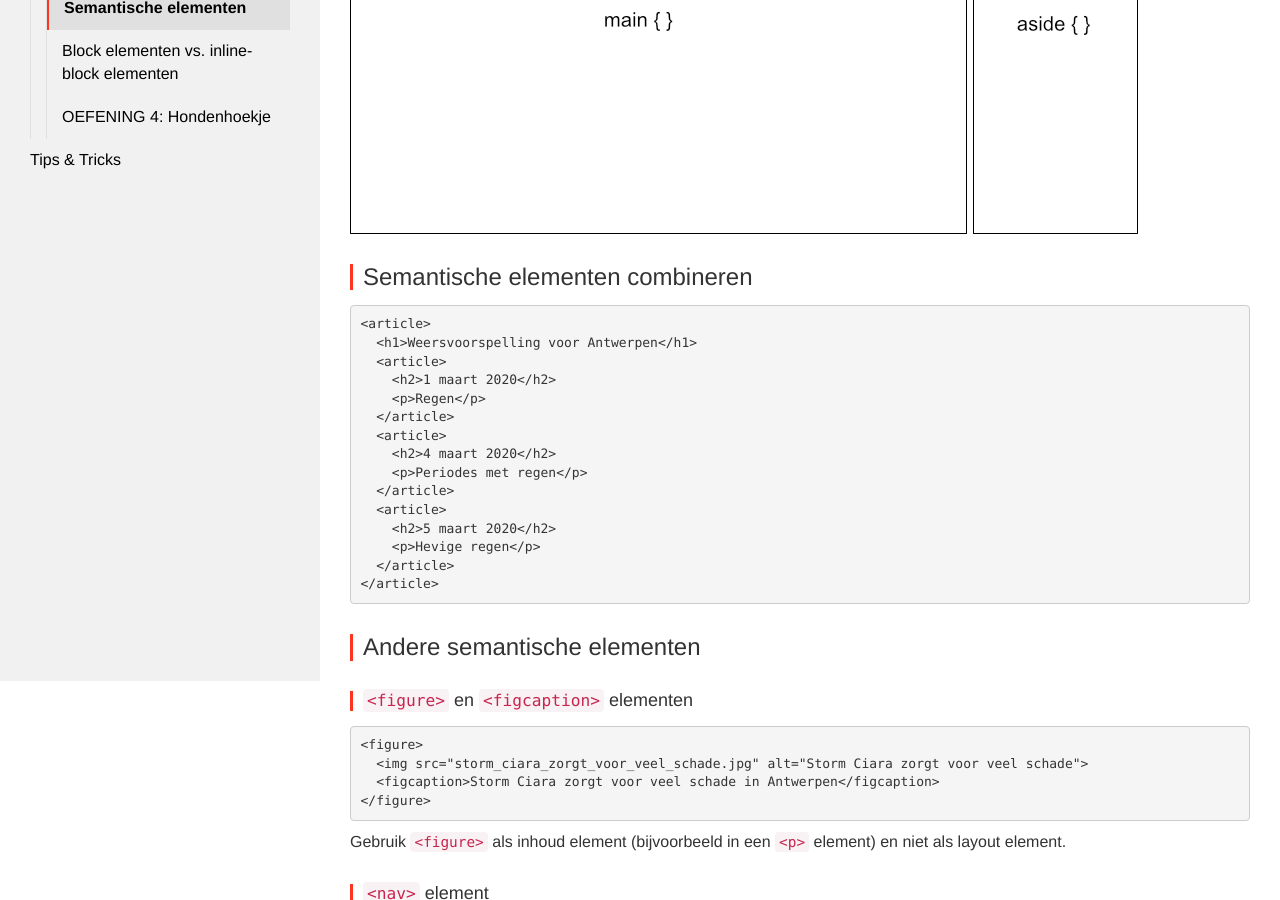
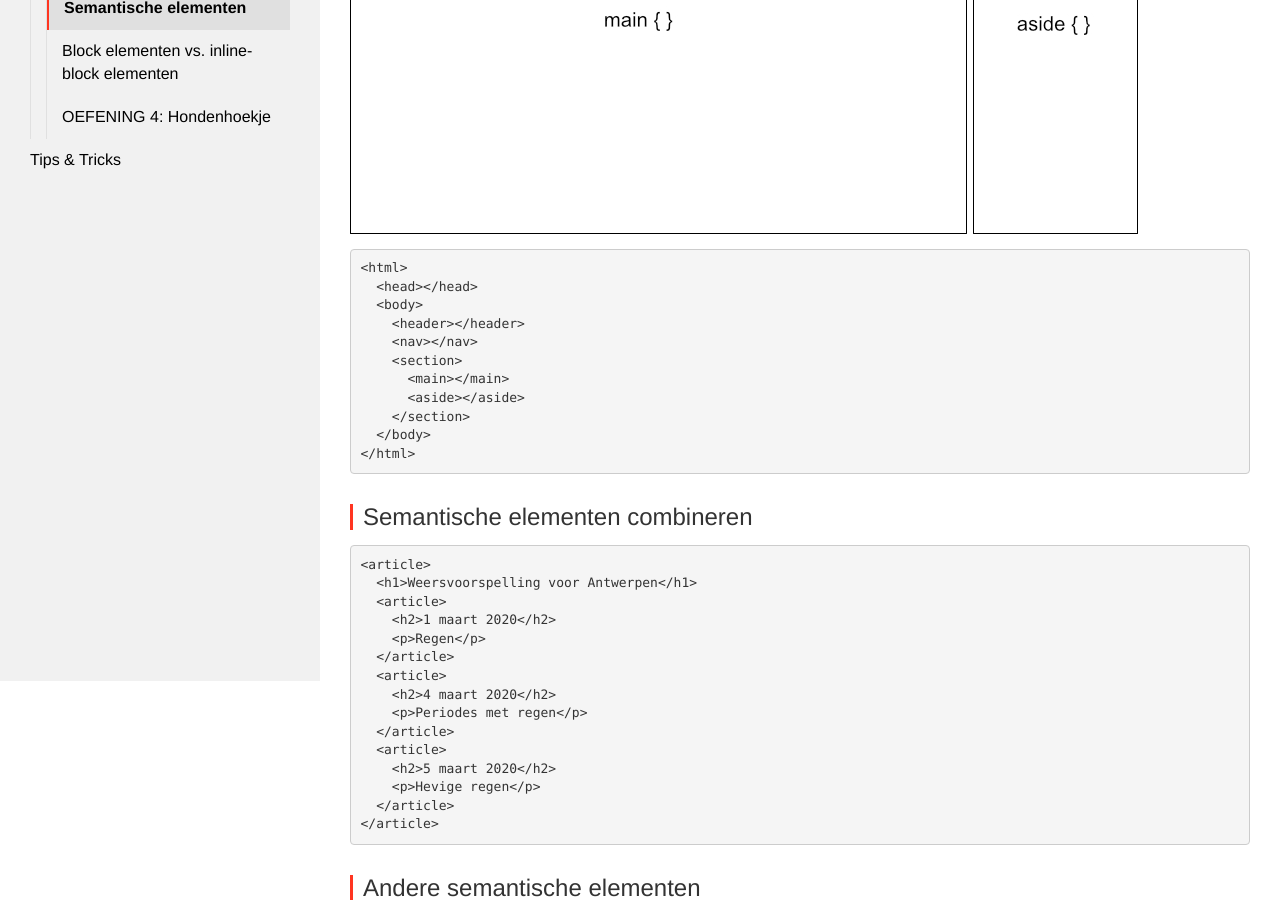
Before and after one commit to Syntra-Brussel/webdesign, a Jekyll site: the page built from html/elementen/semantische_elementen.md, in a window 1280 px wide and 900 px high, scrolled down 819 px. Built offline with Jekyll 4.4.1, drawn with Linux system fonts in a browser that asks for light colours; nearby versions of some CDN libraries; a script that is not in the unit is left out.

Commit message:
Update semantische_elementen.md

```diff
--- a/html/elementen/semantische_elementen.md
+++ b/html/elementen/semantische_elementen.md
@@ -25,6 +25,21 @@ Bijvoorbeeld:  auteur van het document, copyright informatie, privacy informatie
 Een basis structuur van een eenvoudige webpagina zou opgebouwd kunnen worden met deze elementen:
 
 <img src="{{ '/html/elementen/images/basis_structuur.jpg' | relative_url}}" />
+
+<pre data-enlighter-language="html">
+&lt;html&gt;
+  &lt;head&gt;&lt;/head&gt;
+  &lt;body&gt;
+    &lt;header&gt;&lt;/header&gt;
+    &lt;nav&gt;&lt;/nav>
+    &lt;section&gt;
+      &lt;main&gt;&lt;/main>
+      &lt;aside&gt;&lt;/aside>
+    &lt;/section&gt;
+  &lt;/body&gt;
+&lt;/html&gt;
+</pre>
+
 
 ### Semantische elementen combineren
 <pre data-enlighter-language="html">
```
